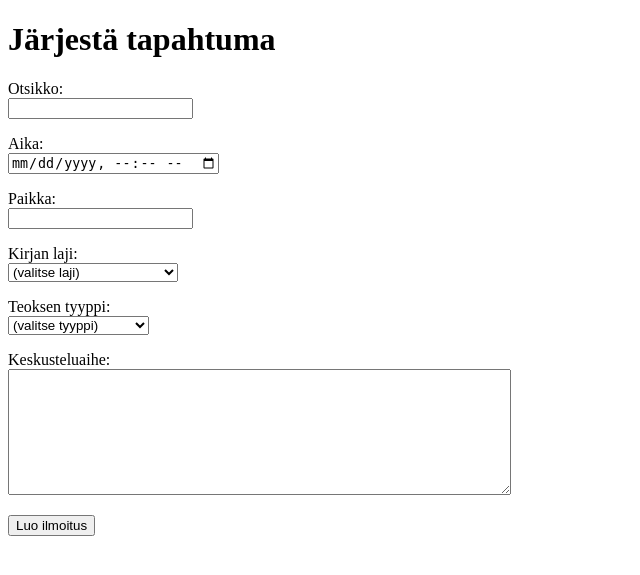
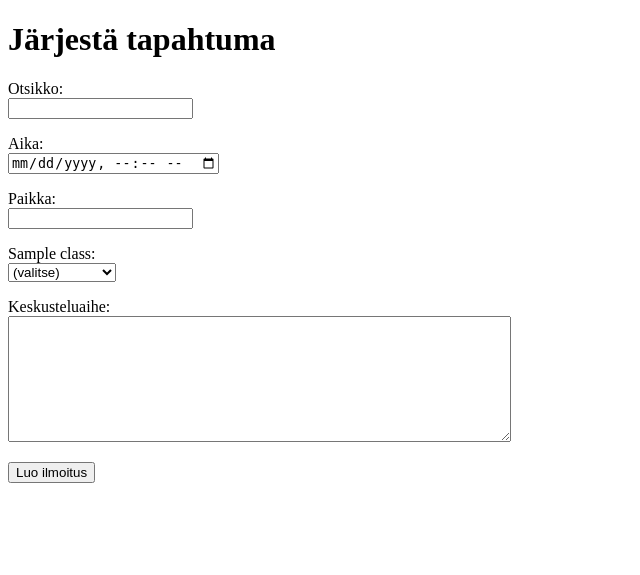
Before and after one commit to Rtf13/Kirjakerho, a Flask app: template templates/new_item.html in a window 1280 px wide. Shown: the top 575 px of the page, without its empty margins (0-640 px from the left). Run offline with Flask 3, Linux system fonts and the light colour scheme; the template is opened without the code that fills it: most values are stand-ins (such as "Sample title", 1, 10 or a date in 2020).

Commit message:
add classes to database

```diff
--- a/app.py
+++ b/app.py
@@ -21,7 +21,8 @@ def require_login():
 @app.route("/new_item")
 def new_item():
     require_login()
-    return render_template("new_item.html")
+    classes = items.get_all_classes()
+    return render_template("new_item.html", classes = classes)
 
 @app.route("/")
 def index():
@@ -78,28 +79,21 @@ def create_item():
     if not meeting:
         abort(403)
     place = request.form["place"]
-    if not len or  len(place) > 50:
+    if not place or  len(place) > 50:
         abort(403)
-    genre = request.form["genre"]
-    if not genre or len(genre) > 50:
-        abort(403)
-    book_type = request.form["book_type"]
-    if not book_type or len(book_type) > 50:
-        abort(403)
+
+
     description = request.form["description"]
     if not description or  len(description) > 1000:
         abort(403)
     user_id = session["user_id"]
+    classes = []
+    for entry in request.form.getlist("classes"):
+        if entry:
+            parts = entry.split(":")
+            classes.append((parts[0], parts[1]))
 
-    classes = []
-    genre = request.form["genre"]
-    if genre:
-        classes.append(("Laji", genre))
-    type = request.form["book_type"]
-    if type:
-        classes.append(("teoksen tyyppi", type))
-
-    items.add_item(title, meeting, place, genre, book_type, description, user_id, classes)
+    items.add_item(title, meeting, place, description, user_id, classes)
 
 
     return redirect("/")
--- a/schema.sql
+++ b/schema.sql
@@ -21,3 +21,9 @@ CREATE TABLE item_classes (
     title TEXT,
     value TEXT
 );
+
+CREATE TABLE classes (
+    id INTEGER PRIMARY KEY,
+    title TEXT,
+    value TEXT
+);
--- a/templates/edit_item.html
+++ b/templates/edit_item.html
@@ -24,7 +24,7 @@
     </p>
 
     <p>
-      Kirjan laji: <br />
+      Laji: <br />
       <input type="text" name="genre" value = {{item.genre}} maxlength="50" required />
     </p>
 
--- a/templates/new_item.html
+++ b/templates/new_item.html
@@ -22,49 +22,19 @@
       Paikka: <br />
       <input type="text" name="place" maxlength="50" required />
     </p>
+    {% for class in classes %}
+    <p>
+      {{ class }}: <br />
+      <select name ="classes">
+        <option value="">(valitse)</option>
+     {% for option in classes[class] %}
+        <option value="{{ class }}:{{ option }}">{{ option }}</option>
+     {% endfor %}
+     </select>
+    </p>
+    {% endfor %}
 
-    <p>
-      Kirjan laji: <br />
-      <select name="genre" required />
-        <option value="">(valitse laji)</option>
-        <option value="Fantasia">Fantasia</option>
-        <option value="Scifi">Scifi</option>
-        <option value="Rikoskirjallisuus">Rikoskirjallisuus</option>
-        <option value="Jännitys">Jännitys</option>
-        <option value="Romantiikka">Romantiikka</option>
-        <option value="Kauhu">Kauhu</option>
-        <option value="Seikkailu">Seikkailu</option>
-        <option value="Historiallinen romaani">Historiallinen romaani</option>
-        <option value="Nuorten kirjallisuus">Nuorten kirjallisuus</option>
-        <option value="Lastenkirjallisuus">Lastenkirjallisuus</option>
-        <option value="Runous">Runous</option>
-        <option value="Elämäkerrat/ Muistelmat">Elämäkerrat / Muistelmat</option>
-        <option value="Historia">Historia</option>
-        <option value="Tiede ja tekniikka">Tiede ja tekniikka</option>
-        <option value="Matkakirjallisuus">Matkakirjallisuus</option>
-        <option value="Filosofia / Uskonto">Filosofia / Uskonto</option>
-        <option value="True crime">True crime</option>
-        <option value="Politiikka ja yhteiskunta">Politiikka ja yhteiskunta</option>
-        <option value="Itseapu / Hyvinvointi">Itseapu / Hyvinvointi</option>
-        <option value="muu laji">muu laji</option>
-      </select>
-  </p>
 
-    <p>
-      Teoksen tyyppi: <br />
-      <select name="book_type" required />
-        <option value="">(valitse tyyppi)</option>
-        <option value="Romaanit">Romaanit</option>
-        <option value="Novellit">Novellit</option>
-        <option value="Runot">Runot</option>
-        <option value="Näytelmät">Näytelmät</option>
-        <option value="Tietokirjat">Tietokirjat</option>
-        <option value="Sanomalehdet">Sanomalehdet</option>
-        <option value="Aikakauslehdet">Aikakauslehdet</option>
-        <option value="Sarjakuvat / mangat">Sarjakuvat / mangat</option>
-        <option value="muu tyyppi">muu tyyppi</option>
-      </select>
-    </p>
 
     <p>
       Keskusteluaihe: <br />
```
Also changed, not shown: init.sql (added, +34 -0 lines), items.py (+18 -3 lines).
